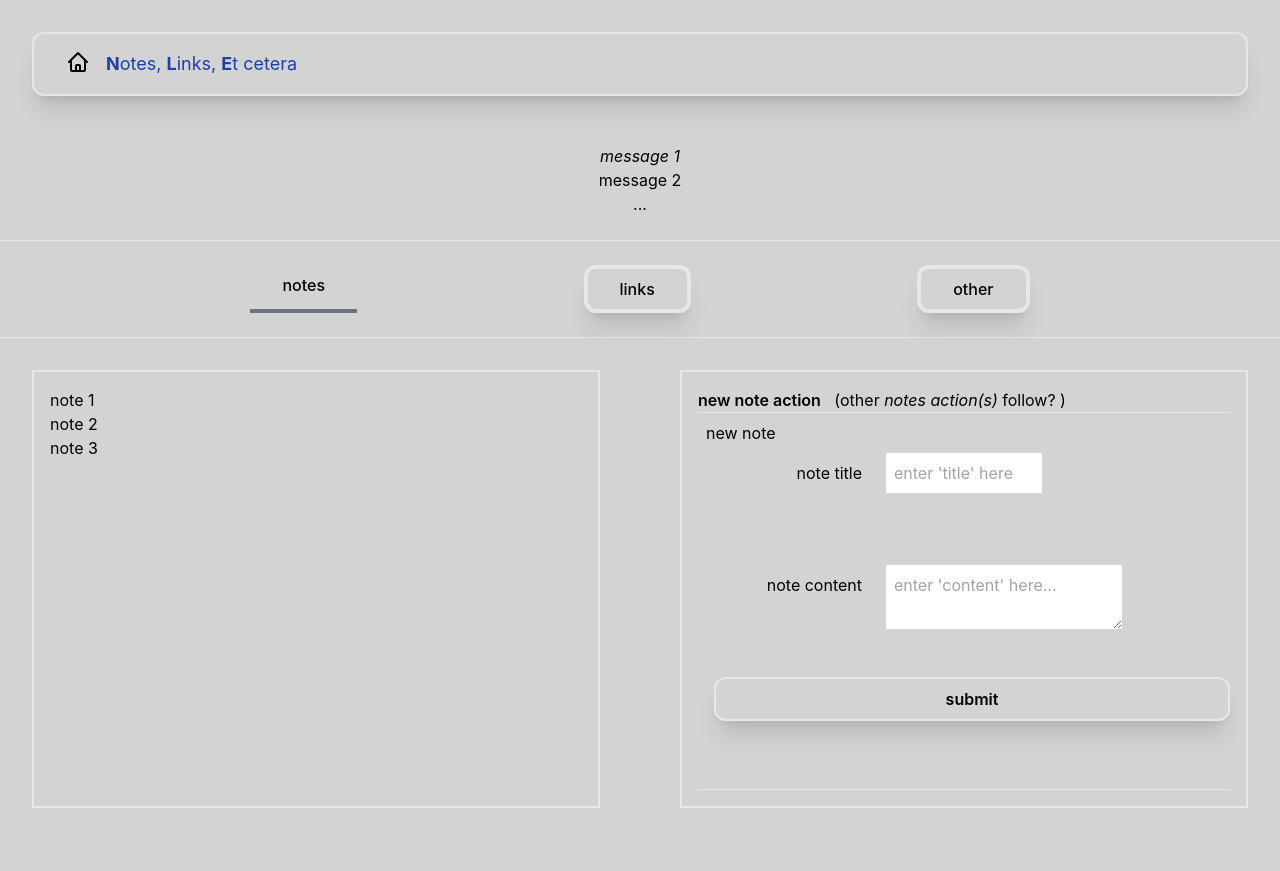
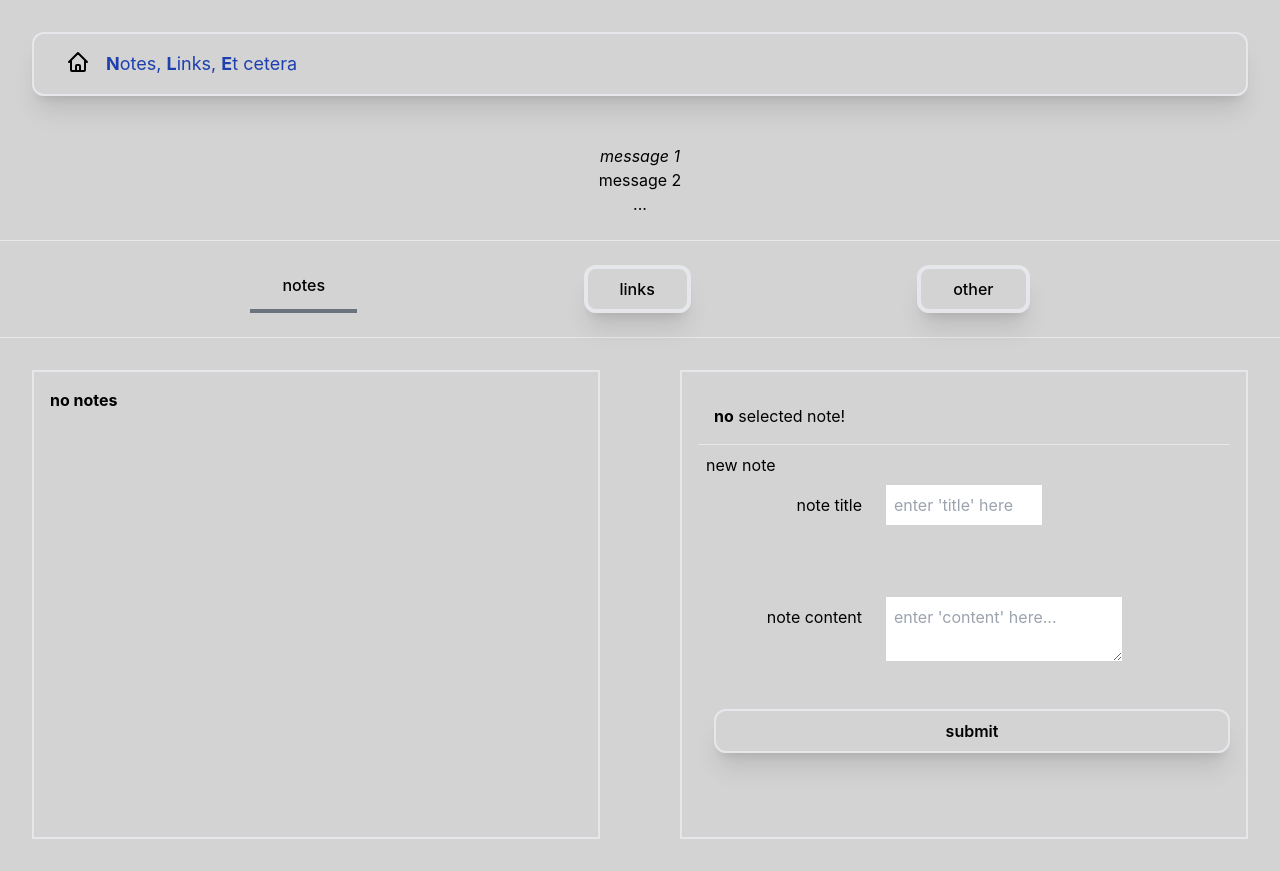
Before and after one commit to tbh26/nle, a React (Create React App) app in the folder frontend/: page / in a window 1280 px wide. Before the commit the page ends 840 px from the top, so only its background shows below. Built offline with nearby package versions, Linux system fonts and the light colour scheme.

Commit message:
[fe notes] update notes VII, work in progress

```diff
--- a/frontend/src/components/notes/NewNote.js
+++ b/frontend/src/components/notes/NewNote.js
@@ -8,7 +8,7 @@ function NewNote(props) {
         const { title, content } = formData;
         console.debug(`form-data; title: ${title}, content: ${content}`);
         props.onNewNote({ newNote: { title, content } });
-        // clear inputs, how?
+        // clear inputs
         resetForm();
     }
 
@@ -77,7 +77,7 @@ function NewNote(props) {
 
                                 <div hidden={!isValid}>
                                     <button
-                                        className="m-2 p-2 border-2 rounded-xl valid:shadow-xl w-full font-semibold"
+                                        className="m-2 p-2 border-2 rounded-xl shadow-xl w-full font-semibold"
                                         type="submit">
                                         submit
                                     </button>
@@ -85,12 +85,11 @@ function NewNote(props) {
                                 <div hidden={isValid}>
                                     <button
                                         disabled
-                                        className="m-2 p-2 border-2 border-dotted rounded-xl valid:shadow-xl w-full font-light"
+                                        className="m-2 p-2 border-2 border-dotted rounded-xl shadow-xl w-full font-light"
                                         type="submit">
                                         submit
                                     </button>
                                 </div>
-
                             </div>
                         </form>
                     );
--- /dev/null
+++ b/frontend/src/components/notes/NoteActions.js
@@ -0,0 +1,35 @@
+import NewNote from './NewNote';
+import SelectedNote from './SelectedNote';
+
+function NoteActions(props) {
+    const { onNewNote, selectedNote } = props;
+    let hasSelectedNote = false;
+    if (
+        selectedNote &&
+        selectedNote.hasOwnProperty('title') &&
+        selectedNote.hasOwnProperty('content')
+    ) {
+        hasSelectedNote = true;
+    }
+    return (
+        <div className="m-8 p-4 border-2">
+            {hasSelectedNote ? (
+                <div>
+                    <SelectedNote selectedNote={selectedNote} />
+                    <hr />
+                    <div> =-= </div>
+                </div>
+            ) : (
+                <div>
+                    <div className="m-2 p-2">
+                        <b>no</b> selected note!
+                    </div>
+                    <hr />
+                    <NewNote onNewNote={onNewNote} />
+                </div>
+            )}
+        </div>
+    );
+}
+
+export default NoteActions;
--- a/frontend/src/components/notes/NotesActions.js
+++ /dev/null
@@ -1,17 +0,0 @@
-import NewNote from './NewNote';
-
-function NotesActions(props) {
-    return (
-        <div className="m-8 p-4 border-2">
-            <div>
-                <span className="font-semibold">new note action</span> &nbsp; (other{' '}
-                <em>notes action(s)</em> follow? )
-            </div>
-            <hr />
-            <NewNote onNewNote={props.onNewNote} />
-            <hr />
-        </div>
-    );
-}
-
-export default NotesActions;
--- a/frontend/src/components/notes/NotesList.js
+++ b/frontend/src/components/notes/NotesList.js
@@ -1,9 +1,42 @@
-function NotesList() {
+function NotesList(props) {
+    const { notes, onSelectNote, selectedNote } = props;
+    const hasNotes = notes.length !== 0;
+    const selectedTitle =
+        selectedNote && selectedNote.hasOwnProperty('title') ? selectedNote.title : '';
+    const selectedContent =
+        selectedNote && selectedNote.hasOwnProperty('content') ? selectedNote.content : '';
+
+    console.info('has notes:', hasNotes);
     return (
         <div className="m-8 p-4 border-2">
-            <div>note 1</div>
-            <div>note 2</div>
-            <div>note 3</div>
+            <div hidden={!hasNotes} className="grid">
+                {notes.map((note) => {
+                    const isSelected =
+                        note.title === selectedTitle && note.content === selectedContent;
+                    return (
+                        <div onClick={() => onSelectNote(note)}>
+                            {isSelected ? (
+                                <div>
+                                    <div className="m-2 p-2 rounded-xl shadow-xl w-full font-bold text-center bg-sky-500">
+                                        {note.title}{' '}
+                                    </div>
+                                </div>
+                            ) : (
+                                <div>
+                                    <div className="m-2 p-2 rounded-xl shadow-xl w-full text-center bg-sky-500">
+                                        {note.title}{' '}
+                                    </div>
+                                </div>
+                            )}
+                        </div>
+                    );
+                })}
+            </div>
+            <div hidden={hasNotes}>
+                <div>
+                    <b>no notes</b>
+                </div>
+            </div>
         </div>
     );
 }
--- a/frontend/src/components/notes/NotesSteward.js
+++ b/frontend/src/components/notes/NotesSteward.js
@@ -1,15 +1,51 @@
 import NotesList from './NotesList';
-import NotesActions from './NotesActions';
+import NoteActions from './NoteActions';
+import { useState } from 'react';
 
 function NotesSteward() {
+    const [notes, setNotes] = useState([]);
+    const [selectedNote, setSelectedNote] = useState(null);
+
     function newNote(obj) {
         console.info('new note, obj:', obj);
+        if (obj.newNote && 'title' in obj.newNote && 'content' in obj.newNote) {
+            const { title, content } = obj.newNote;
+            const newNotes = [...notes, { title, content }];
+            setNotes(newNotes);
+        } else {
+            console.warn('new-note, invalid new note:', obj);
+        }
+        console.info('notes:', notes);
+    }
+
+    function updateSelectNote(note) {
+        console.info('(new) selected note:', note);
+        if (note && 'title' in note && 'content' in note) {
+            if (selectedNote && selectedNote.title && selectedNote.content) {
+                if (
+                    note.title === selectedNote.title &&
+                    note.content === selectedNote.content
+                ) {
+                    setSelectedNote(null); // deselect
+                } else {
+                    setSelectedNote(note);
+                }
+            } else {
+                setSelectedNote(note);
+            }
+        } else {
+            console.warn('fail on note selection, note:', note);
+        }
     }
 
     return (
         <div className="grid grid-cols-2 gap-4">
-            <NotesList />
-            <NotesActions onNewNote={newNote} />
+            <NotesList
+                notes={notes}
+                onSelectNote={updateSelectNote}
+                selectedNote={selectedNote}
+            />
+            <NoteActions selectedNote={selectedNote} onNewNote={newNote} />
         </div>
     );
 }
--- /dev/null
+++ b/frontend/src/components/notes/SelectedNote.js
@@ -0,0 +1,31 @@
+function SelectedNote(props) {
+    const { selectedNote } = props;
+    let hasSelectedNote = false;
+    let title = '';
+    let content = '';
+    if (selectedNote && selectedNote !== {}) {
+        if ('title' in selectedNote && 'content' in selectedNote) {
+            hasSelectedNote = true;
+            title = selectedNote.title;
+            content = selectedNote.content;
+        }
+    }
+    console.debug('selected note: ', selectedNote);
+    console.debug('has selected note: ', hasSelectedNote);
+    return (
+        <div>
+            <div hidden={hasSelectedNote}>
+                <header className="text-center">
+                    <b>NO</b> selected note.
+                </header>
+            </div>
+            <div hidden={!hasSelectedNote}>
+                <header className="font-semibold">selected note</header>
+                <div>{title}</div>
+                <div>{content}</div>
+            </div>
+        </div>
+    );
+}
+
+export default SelectedNote;
```
